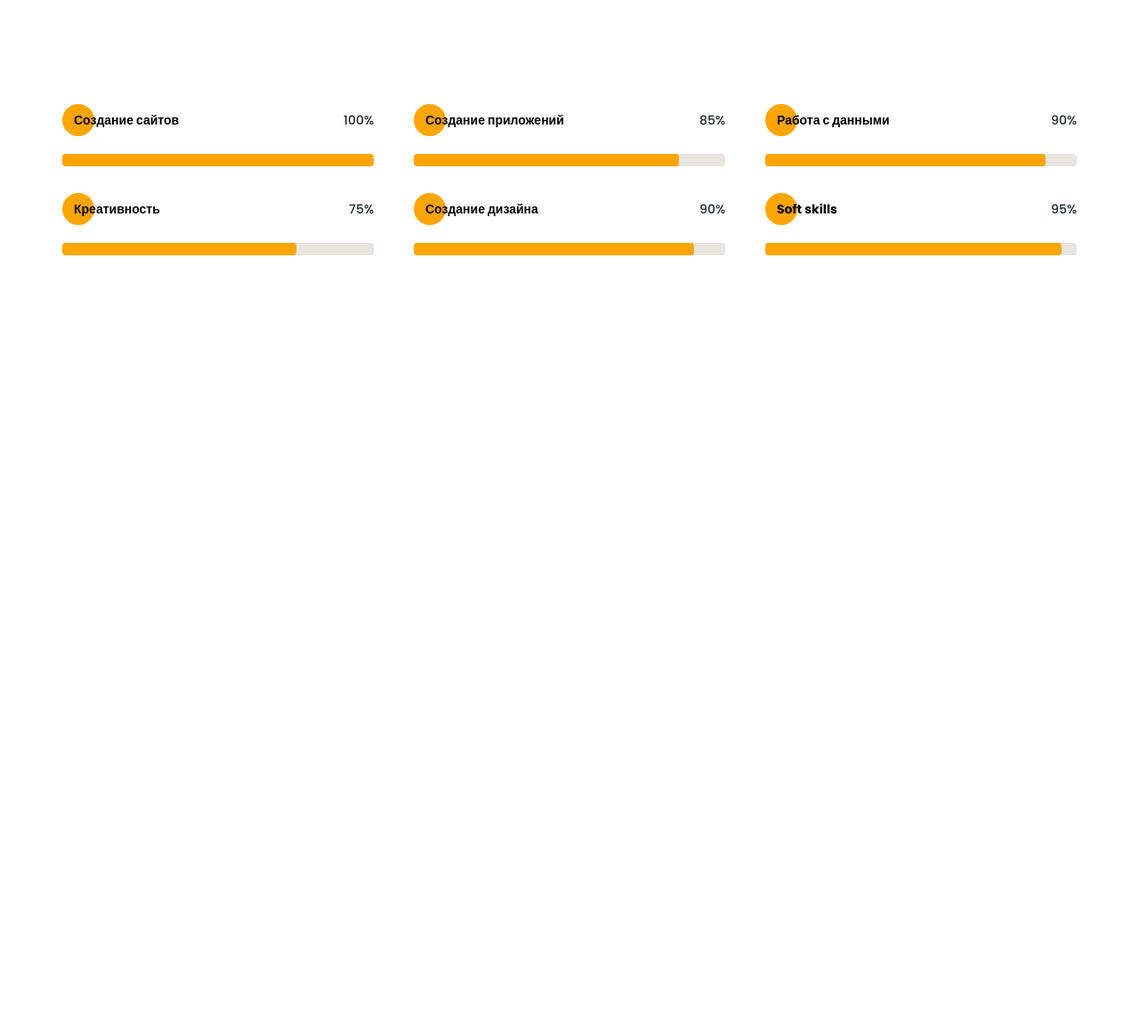
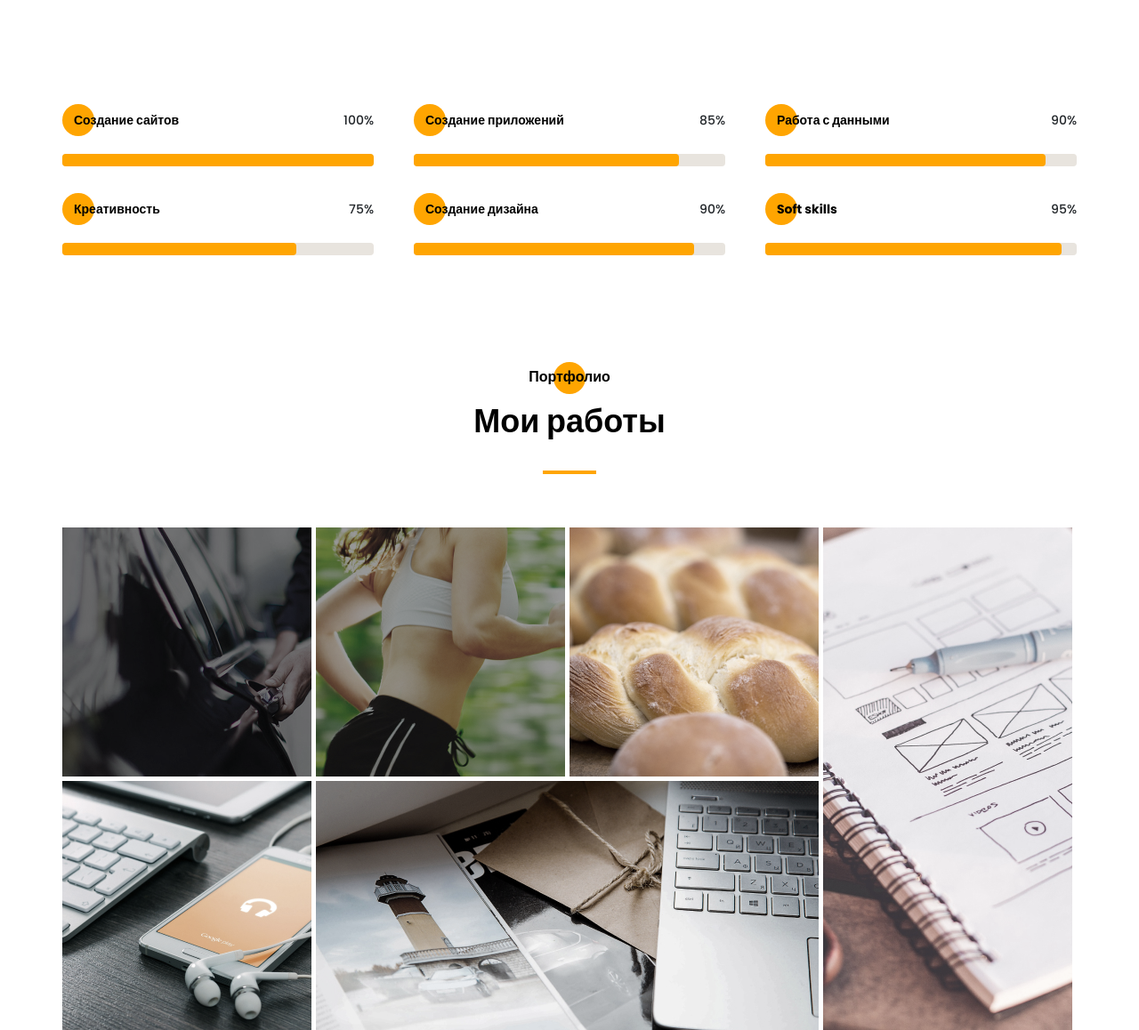
Before and after one commit to Zhuk-off/portfolio-html-landing-course, a website: page src/index.html in a window 1280 px wide. Shown: the part 2996-4154 px from the top of the page at 89% size. Before the commit the page ends 3283 px from the top, so only its background shows below. Drawn offline with nearby package versions, Linux system fonts and the light colour scheme; files that its build step writes are made by us from their sources; files whose address does not match are found by name.

Commit message:
feat: Create a fifth screen

```diff
--- a/src/index.html
+++ b/src/index.html
@@ -279,8 +279,8 @@
         </section>
         <section class="resume">
             <div class="container">
-                <h2 class="title title_fz16 resume__title">Опыт</h2>
-                <div class="title title_fz36 resume__subtitle">
+                <h2 class="title title_fz16 title__section-title">Опыт</h2>
+                <div class="title title_fz36 title__section-subtitle">
                     Чем я буду полезна
                 </div>
                 <div class="divider"></div>
@@ -407,8 +407,8 @@
         </section>
         <section class="skills">
             <div class="container">
-                <h2 class="title title_fz16 skills__title">Навыки</h2>
-                <div class="title title_fz36 skills__subtitle">
+                <h2 class="title title_fz16 title__section-title">Навыки</h2>
+                <div class="title title_fz36 title__section-subtitle">
                     Что я использую в работе
                 </div>
                 <div class="divider"></div>
@@ -579,6 +579,34 @@
                 </div>
             </div>
         </section>
+        <section class="portfolio"></section>
+        <div class="container">
+            <h2 class="title title_fz16 title__section-title">Портфолио</h2>
+            <div class="title title_fz36 title__section-subtitle">Мои работы</div>
+            <div class="divider"></div>
+
+            <div class="portfolio__wrapper">
+                <a href="#" class="portfolio__item"
+                    ><img src="img/works/uber.jpg" alt="uber"
+                /></a>
+                <a href="#" class="portfolio__item"
+                    ><img src="img/works/pulse.jpg" alt="pulse"
+                /></a>
+                <a href="#" class="portfolio__item"
+                    ><img src="img/works/bread.jpg" alt="test"
+                /></a>
+                <a href="#" class="portfolio__item vertical"
+                    ><img src="img/works/plans.jpg" alt="test"
+                /></a>
+                <a href="#" class="portfolio__item"
+                    ><img src="img/works/ipad.jpg" alt="test"
+                /></a>
+                <a href="#" class="portfolio__item horizontal"
+                    ><img src="img/works/mac.jpg" alt="test"
+                /></a>
+            </div>
+
+        </div>
         <script src="js/script.js"></script>
     </body>
 </html>
--- a/src/js/script.js
+++ b/src/js/script.js
@@ -15,7 +15,6 @@ const lines = document.querySelectorAll('.skills__quality-graphic-load');
 
 percents.forEach((p, i) => {
     const percent = Number.parseInt(p.innerHTML);
-    console.log(percent);
     if (percent < 0) {
         lines[i].style.width = '0%';
         return;
--- /dev/null
+++ b/src/sass/blocks/_portfolio.scss
@@ -0,0 +1,28 @@
+.portfolio {
+    padding-top: 120px;
+    &__wrapper {
+        margin-top: 60px;
+        display: grid;
+        grid-template: repeat(2, 280px) / repeat(4, 280px);
+        grid-auto-rows: 280px;
+        gap: 5px;
+        .vertical {
+            grid-row: 1 / 3;
+            grid-column: 4 / 5;
+        }
+        .horizontal {
+            grid-row: 2 / 3;
+            grid-column: 2 / 4;
+        }
+    }
+    &__item {
+        transition: all 0.3s;
+        filter: grayscale(50%);
+        img {
+            width: 100%;
+        }
+        &:hover {
+            filter: grayscale(0%);
+        }
+    }
+}
--- a/src/sass/blocks/_resume.scss
+++ b/src/sass/blocks/_resume.scss
@@ -1,18 +1,5 @@
 .resume {
     padding-top: 120px;
-    &__title {
-        position: relative;
-        padding-top: 5px;
-        text-align: center;
-        @include before_circle;
-        &::before {
-            left: 50%;
-            transform: translateX(-50%);
-        }
-    }
-    &__subtitle {
-        text-align: center;
-    }
     &__wrapper {
         padding: 60px 65px 0 65px;
         display: grid;
--- a/src/sass/blocks/_skills.scss
+++ b/src/sass/blocks/_skills.scss
@@ -1,18 +1,5 @@
 .skills {
     padding-top: 120px;
-    &__title {
-        position: relative;
-        padding-top: 5px;
-        text-align: center;
-        @include before_circle;
-        &::before {
-            left: 50%;
-            transform: translateX(-50%);
-        }
-    }
-    &__subtitle {
-        text-align: center;
-    }
     &__wrapper {
         padding: 60px 13px 0 13px;
         display: grid;
--- a/src/sass/blocks/_title.scss
+++ b/src/sass/blocks/_title.scss
@@ -21,4 +21,18 @@
     &_fz48 {
         font-size: 48px;
     }
+    &__section-title {
+        position: relative;
+        padding-top: 5px;
+        text-align: center;
+        @include before_circle;
+        &::before {
+            left: 50%;
+            transform: translateX(-50%);
+        }
+    }
+    &__section-subtitle {
+        text-align: center;
+
+    }
 }
--- a/src/sass/style.scss
+++ b/src/sass/style.scss
@@ -29,3 +29,4 @@
 @import 'blocks/aboutme';
 @import 'blocks/resume';
 @import 'blocks/skills';
+@import 'blocks/portfolio';
```
Also changed, not shown: src/img/works/mac.jpg (added).
